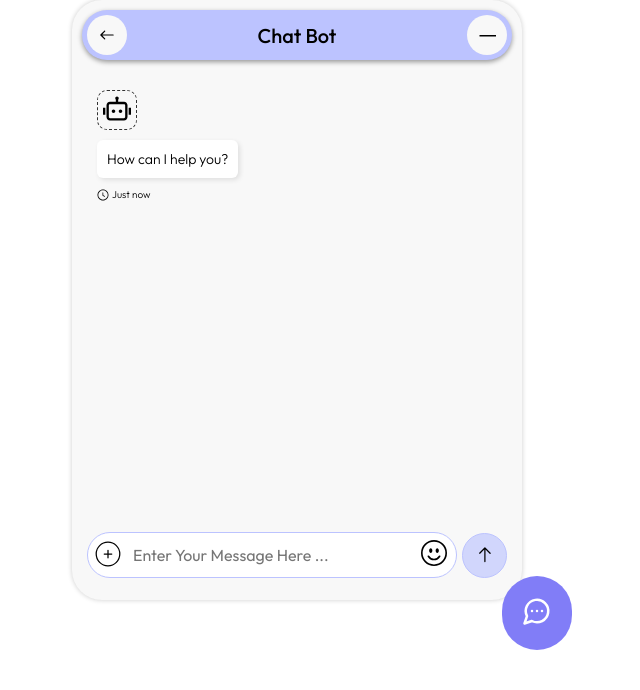
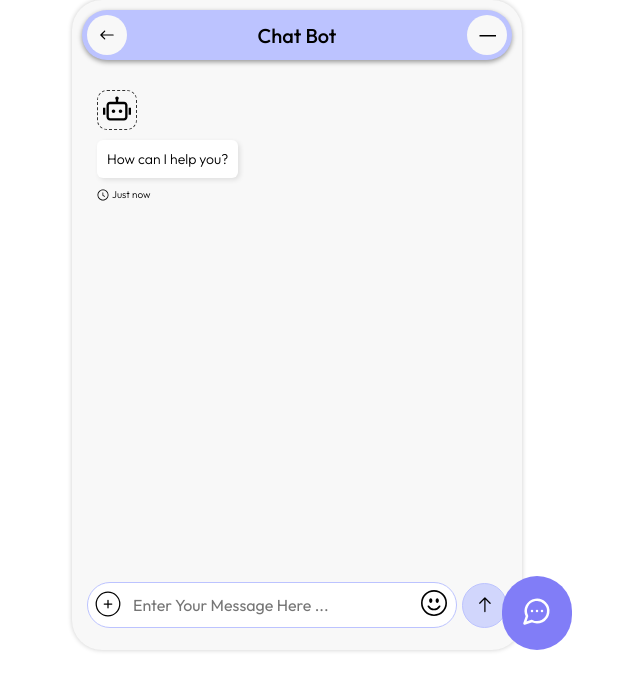
Before and after one commit to sadafshahab12/Customer-Chat-Support-Chatbot, a React (Vite) app in the folder frontend/: page / in a window 1280 px wide. Shown: the top 690 px of the page, without its empty margins (343-983 px from the left). Built offline with nearby package versions, Linux system fonts and the light colour scheme.

Commit message:
fixed scroll bar

```diff
--- a/frontend/src/components/chatbot/ChatBot.css
+++ b/frontend/src/components/chatbot/ChatBot.css
@@ -1,7 +1,7 @@
 .customer-chatbot {
   position: relative;
   max-width: 550px;
-  min-height: 650px;
+  height: 650px;
   margin: 0 auto;
 }
 .message-bubble {
@@ -17,7 +17,7 @@
   background-color: #f8f8f8;
   padding: 10px;
   max-width: 450px;
-  height: 600px;
+  height: 100%;
   margin: 0 auto;
   display: grid;
   grid-template-rows: 50px 1fr 70px;
@@ -53,18 +53,14 @@
   display: flex;
   flex-direction: column;
   gap: 10px;
-  height: 100%;
   overflow-y: auto;
   padding: 10px 5px;
-  max-height: 480px;
+  max-height: 100%;
 }
 .chatbot-msg-ui::-webkit-scrollbar {
-  width: 6px;
+  display: none;
 }
-.chatbot-msg-ui::-webkit-scrollbar-thumb {
-  background-color: rgba(0, 0, 0, 0.2);
-  border-radius: 3px;
-}
+
 .chatbot-msg-part {
   padding: 10px;
   display: flex;
```
